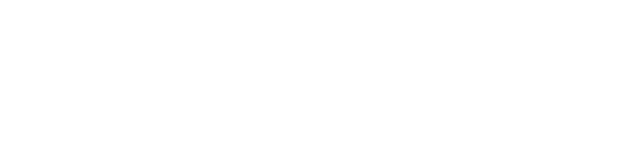
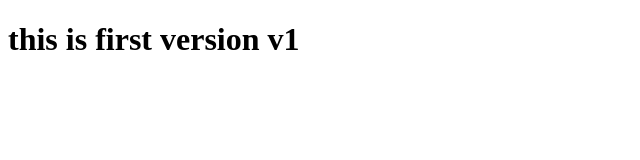
Before and after one commit to Yashsharma794/myrepo, a plain HTML site: page index.html in a window 1280 px wide. Shown: the whole page, without its empty margins (0-640 px from the left). Drawn offline with Linux system fonts and the light colour scheme.

Commit message:
this is v2

```diff
--- a/index.html
+++ b/index.html
@@ -6,6 +6,6 @@
     <title>Document</title>
 </head>
 <body>
-
+    <h1>this is first version v1</h1>
 </body>
 </html>
```
